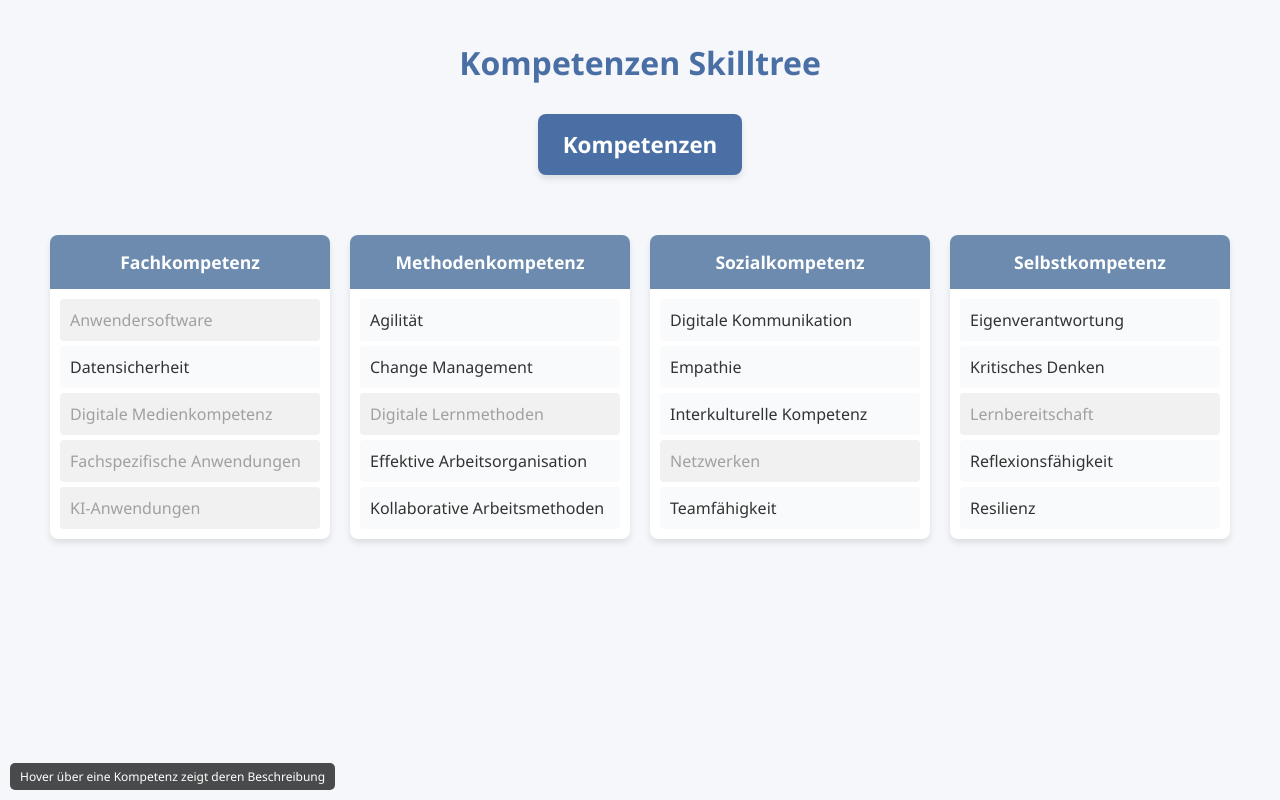
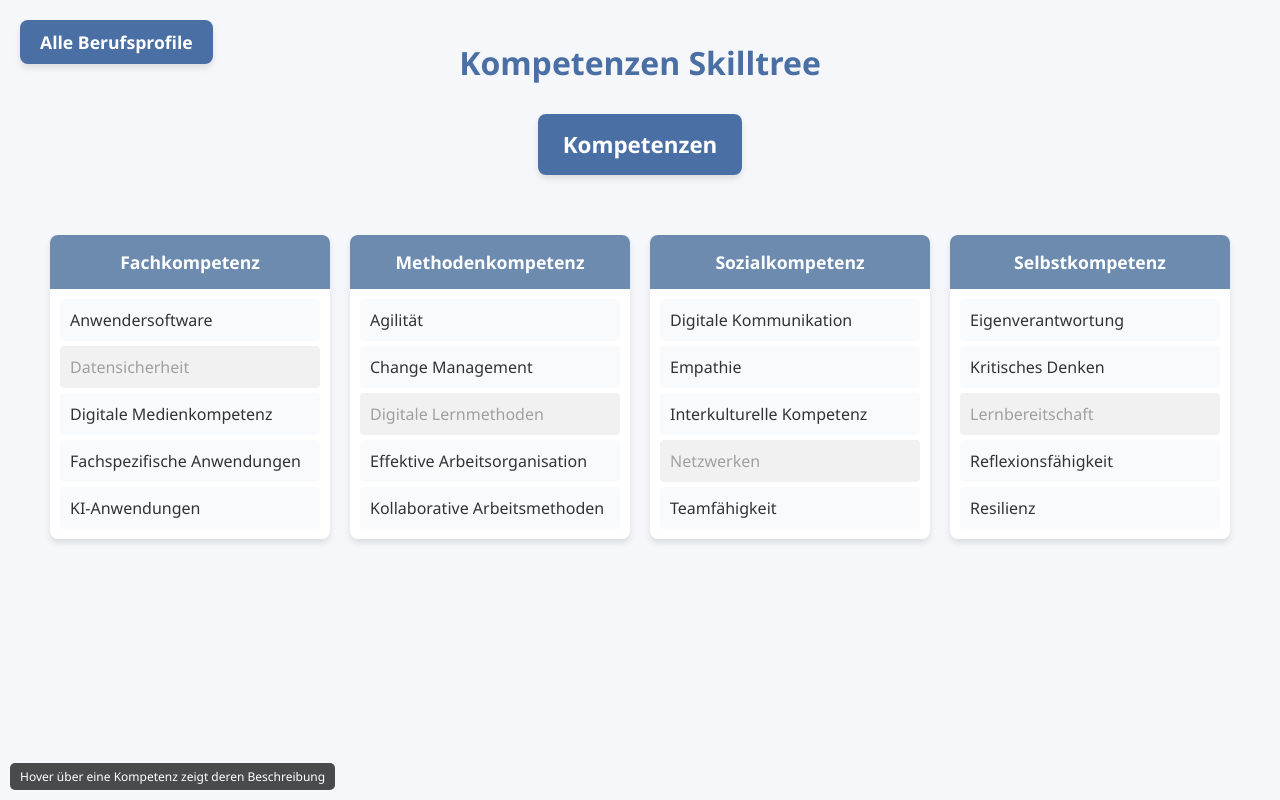
Before and after one commit to Evykhait/Evykhait.github.io, a plain HTML site: page skilltree1/index.html in a window 1280 px wide. Drawn offline with Linux system fonts and the light colour scheme.

Commit message:
Update index.html

```diff
--- a/skilltree1/index.html
+++ b/skilltree1/index.html
@@ -144,6 +144,9 @@
     </style>
 </head>
 <body>
+    <!-- Link zur Indexseite oben links -->
+    <a href="../" class="root-node" style="position: fixed; top: 20px; left: 20px; z-index: 999; margin: 0; text-decoration: none; font-size: 1.1rem; padding: 10px 20px;">Alle Berufsprofile</a>
+
     <div class="container">
         <h1>Kompetenzen Skilltree</h1>
 
@@ -155,19 +158,19 @@
                 <div class="cluster">
                     <div class="cluster-header">Fachkompetenz</div>
                     <div class="kompetenzen-list">
-                        <div class="kompetenz-item disabled" data-description="Kenntnisse und Fähigkeiten im Umgang mit gängiger Anwendersoftware wie Office-Programmen.">
+                        <div class="kompetenz-item" data-description="Kenntnisse und Fähigkeiten im Umgang mit gängiger Anwendersoftware wie Office-Programmen.">
                             Anwendersoftware
                         </div>
-                        <div class="kompetenz-item" data-description="Kenntnisse über den sicheren Umgang mit Daten und Informationen.">
+                        <div class="kompetenz-item disabled" data-description="Kenntnisse über den sicheren Umgang mit Daten und Informationen.">
                             Datensicherheit
                         </div>
-                        <div class="kompetenz-item disabled" data-description="Fähigkeit, digitale Medien zu verstehen, zu analysieren und zu nutzen.">
+                        <div class="kompetenz-item" data-description="Fähigkeit, digitale Medien zu verstehen, zu analysieren und zu nutzen.">
                             Digitale Medienkompetenz
                         </div>
-                        <div class="kompetenz-item disabled" data-description="Kenntnisse über spezielle Software und Tools im jeweiligen Fachbereich.">
+                        <div class="kompetenz-item" data-description="Kenntnisse über spezielle Software und Tools im jeweiligen Fachbereich.">
                             Fachspezifische Anwendungen
                         </div>
-                        <div class="kompetenz-item disabled" data-description="Kenntnisse über KI-basierte Tools und deren Einsatzmöglichkeiten.">
+                        <div class="kompetenz-item" data-description="Kenntnisse über KI-basierte Tools und deren Einsatzmöglichkeiten.">
                             KI-Anwendungen
                         </div>
                     </div>
```
